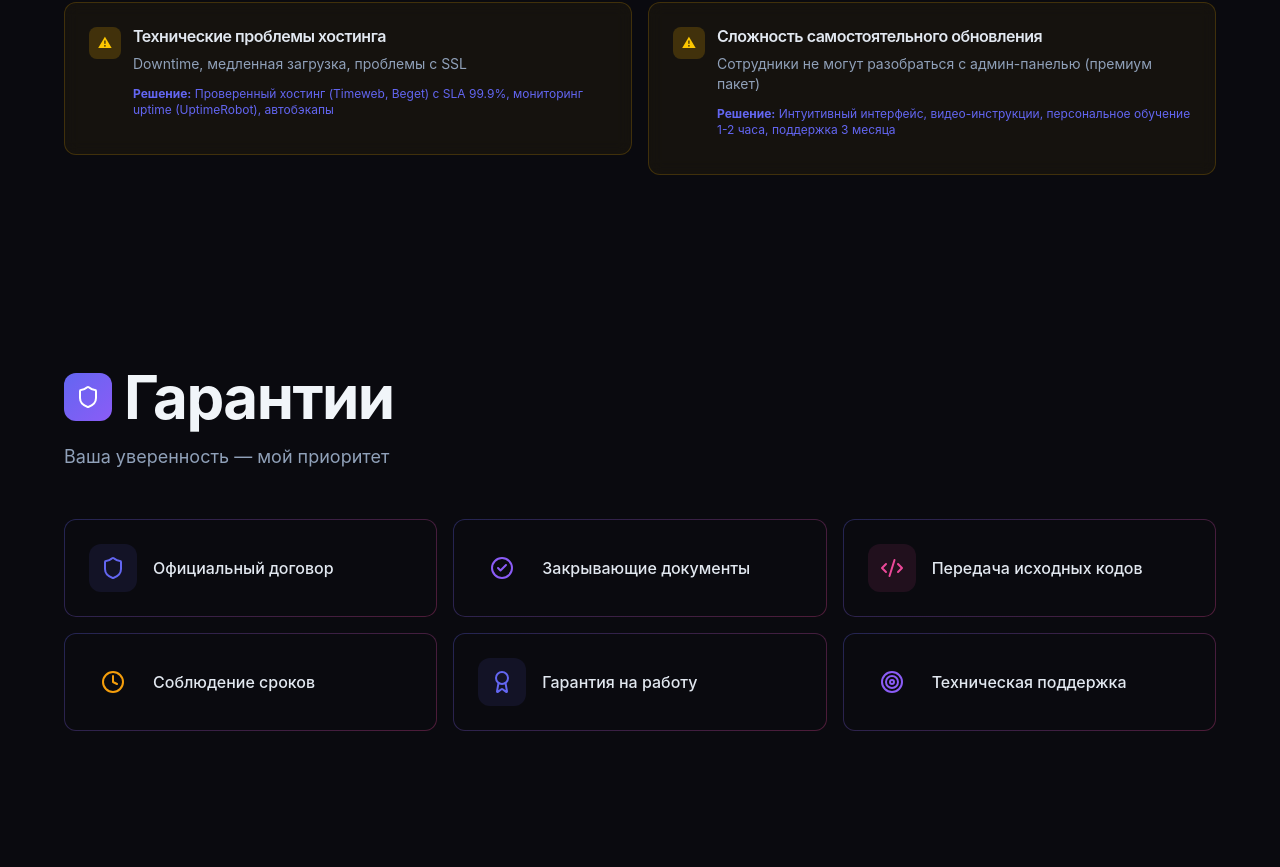
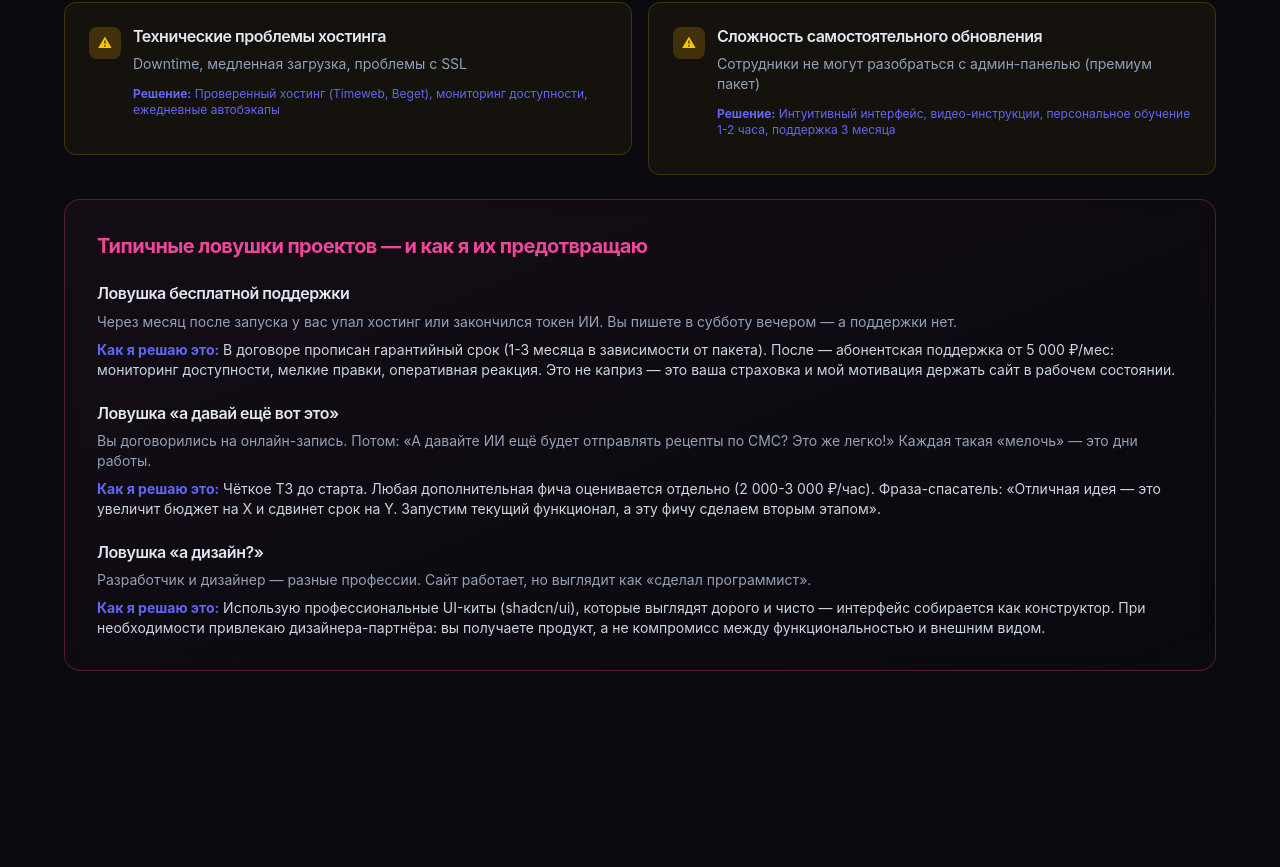
Before and after one commit to jolylollyq/kp-site, a Next.js app: page / in a window 1280 px wide. Shown: the part 8276-9143 px from the top of the page. Built offline with nearby package versions, Linux system fonts and the light colour scheme.

Commit message:
Add project traps section: free support, scope creep, design — with senior-level solutions

```diff
--- a/src/components/KpPage.tsx
+++ b/src/components/KpPage.tsx
@@ -932,7 +932,7 @@ export function KpPage() {
               </p>
             </FadeIn>
 
-            <div className="grid grid-cols-1 md:grid-cols-2 gap-4">
+            <div className="grid grid-cols-1 md:grid-cols-2 gap-4 mb-6">
               <FadeIn delay={0.1}>
                 <div className="rounded-xl p-6 border border-yellow-500/20 bg-yellow-500/5 backdrop-blur-sm">
                   <div className="flex items-start gap-3 mb-3">
@@ -983,7 +983,7 @@ export function KpPage() {
                         Downtime, медленная загрузка, проблемы с SSL
                       </p>
                       <p className="text-xs text-[#6366f1]">
-                        <strong>Решение:</strong> Проверенный хостинг (Timeweb, Beget) с SLA 99.9%, мониторинг uptime (UptimeRobot), автобэкапы
+                        <strong>Решение:</strong> Проверенный хостинг (Timeweb, Beget), мониторинг доступности, ежедневные автобэкапы
                       </p>
                     </div>
                   </div>
@@ -1009,6 +1009,41 @@ export function KpPage() {
                 </div>
               </FadeIn>
             </div>
+
+            <FadeIn delay={0.3}>
+              <div className="rounded-2xl p-8 border border-[#ec4899]/30 bg-gradient-to-br from-[#ec4899]/5 to-transparent backdrop-blur-sm">
+                <h3 className="font-bold text-xl mb-6 text-[#ec4899]">Типичные ловушки проектов — и как я их предотвращаю</h3>
+                <div className="space-y-6">
+                  <div>
+                    <h4 className="font-semibold text-slate-200 mb-2">Ловушка бесплатной поддержки</h4>
+                    <p className="text-sm text-slate-400 mb-2">
+                      Через месяц после запуска у вас упал хостинг или закончился токен ИИ. Вы пишете в субботу вечером — а поддержки нет.
+                    </p>
+                    <p className="text-sm text-slate-300">
+                      <strong className="text-[#6366f1]">Как я решаю это:</strong> В договоре прописан гарантийный срок (1-3 месяца в зависимости от пакета). После — абонентская поддержка от 5 000 ₽/мес: мониторинг доступности, мелкие правки, оперативная реакция. Это не каприз — это ваша страховка и мой мотивация держать сайт в рабочем состоянии.
+                    </p>
+                  </div>
+                  <div>
+                    <h4 className="font-semibold text-slate-200 mb-2">Ловушка «а давай ещё вот это»</h4>
+                    <p className="text-sm text-slate-400 mb-2">
+                      Вы договорились на онлайн-запись. Потом: «А давайте ИИ ещё будет отправлять рецепты по СМС? Это же легко!» Каждая такая «мелочь» — это дни работы.
+                    </p>
+                    <p className="text-sm text-slate-300">
+                      <strong className="text-[#6366f1]">Как я решаю это:</strong> Чёткое ТЗ до старта. Любая дополнительная фича оценивается отдельно (2 000-3 000 ₽/час). Фраза-спасатель: «Отличная идея — это увеличит бюджет на X и сдвинет срок на Y. Запустим текущий функционал, а эту фичу сделаем вторым этапом».
+                    </p>
+                  </div>
+                  <div>
+                    <h4 className="font-semibold text-slate-200 mb-2">Ловушка «а дизайн?»</h4>
+                    <p className="text-sm text-slate-400 mb-2">
+                      Разработчик и дизайнер — разные профессии. Сайт работает, но выглядит как «сделал программист».
+                    </p>
+                    <p className="text-sm text-slate-300">
+                      <strong className="text-[#6366f1]">Как я решаю это:</strong> Использую профессиональные UI-киты (shadcn/ui), которые выглядят дорого и чисто — интерфейс собирается как конструктор. При необходимости привлекаю дизайнера-партнёра: вы получаете продукт, а не компромисс между функциональностью и внешним видом.
+                    </p>
+                  </div>
+                </div>
+              </div>
+            </FadeIn>
           </div>
         </div>
       </AnimatedSection>
```
